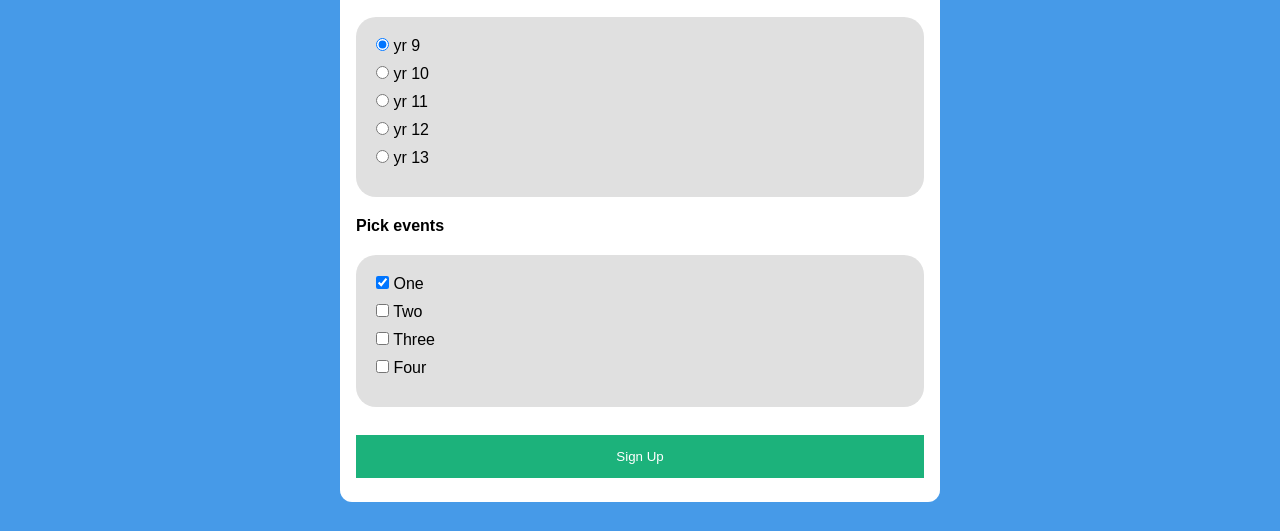
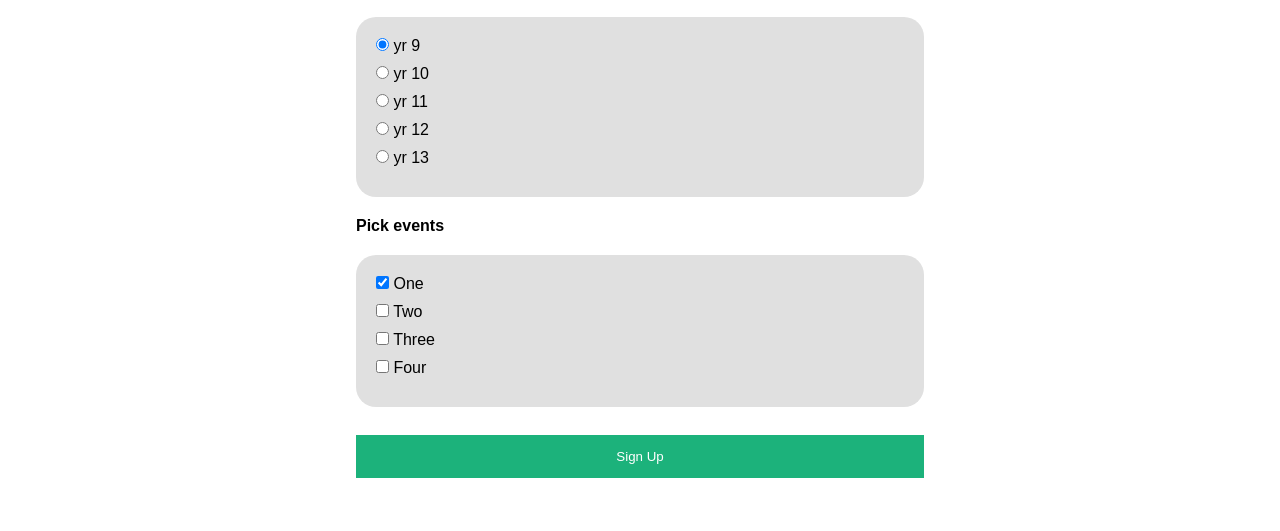
Before and after one commit to APhrog/SwimmingThingForSchoolPlzHelpImStuckInHere, a plain HTML site: page signup.html in a window 1280 px wide. Shown: the part 269-800 px from the top of the page. Drawn offline with Linux system fonts and the light colour scheme.

Commit message:
Update signup.html

```diff
--- a/signup.html
+++ b/signup.html
@@ -7,7 +7,7 @@
   <style>
     body {
       font-family: Arial, Helvetica, sans-serif;
-      background-color: #469ae8;
+
       padding-top: 60px;
     }
 
```
